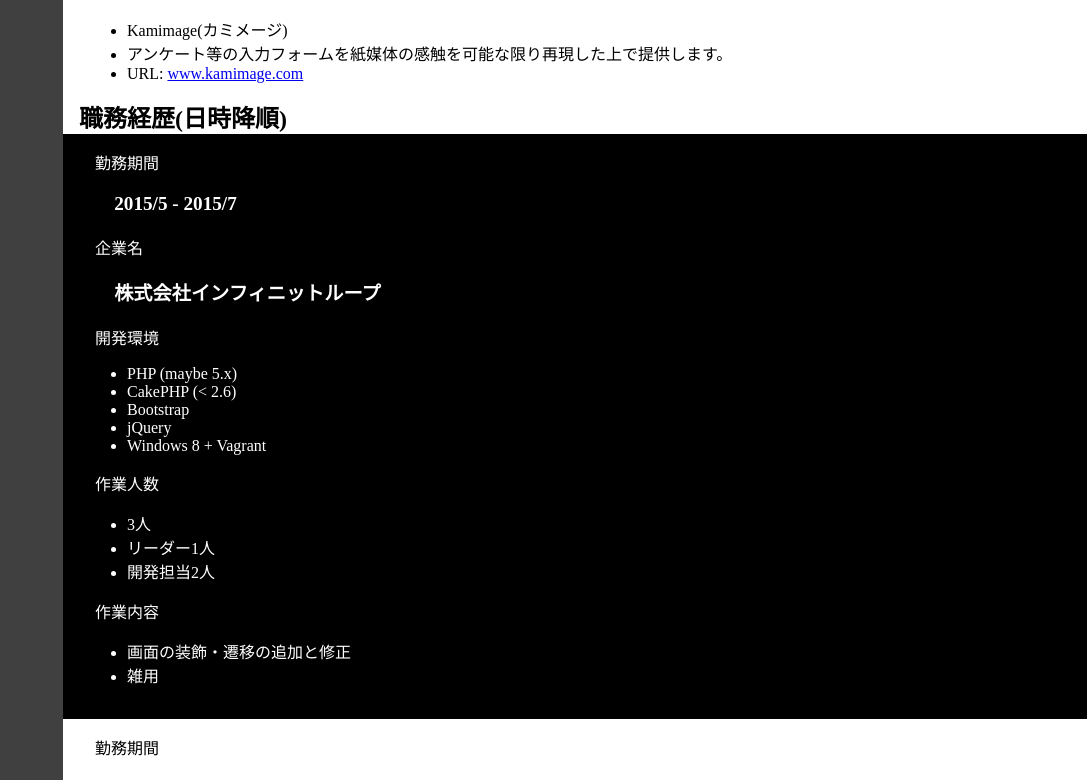
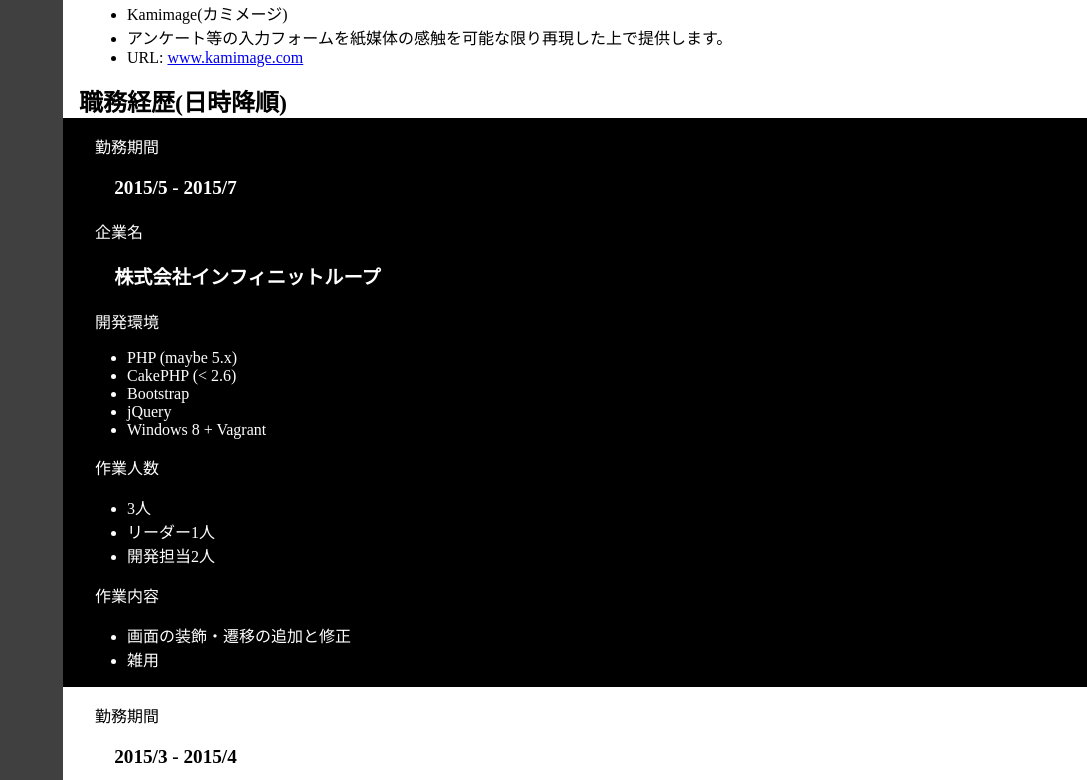
Before and after one commit to t-matsudate/my-profile, a Vue app: page / in a window 1280 px wide. Shown: the part 1554-2334 px from the top of the page, without its empty margins (193-1280 px from the left). Built offline with nearby package versions, Linux system fonts and the light colour scheme.

Commit message:
Fix margins.

```diff
--- a/src/components/main/Resume.vue
+++ b/src/components/main/Resume.vue
@@ -177,7 +177,6 @@
 
                     & > li {
                         margin: 0em -1em 0em -1em;
-                        padding: 1em 2em 1em 2em;
                     }
 
                     & > li:nth-child(odd) {
@@ -187,6 +186,7 @@
 
                     ul {
                         list-style: none;
+                        margin: 1em 2em 1em 2em;
                     }
 
                     p {
@@ -218,7 +218,7 @@
 
                         .items {
                             list-style: outside;
-                            margin: 1em 1em 1em 2em;
+                            margin: 1em 2em 1em 2em;
                         }
                     }
 
@@ -230,7 +230,7 @@
 
                         .items {
                             list-style: outside;
-                            margin: 1em 1em 1em 2em;
+                            margin: 1em 2em 1em 2em;
                         }
                     }
 
@@ -242,7 +242,7 @@
 
                         .items {
                             list-style: outside;
-                            margin: 1em 1em 1em 2em;
+                            margin: 1em 2em 1em 2em;
                         }
                     }
                 }
```
